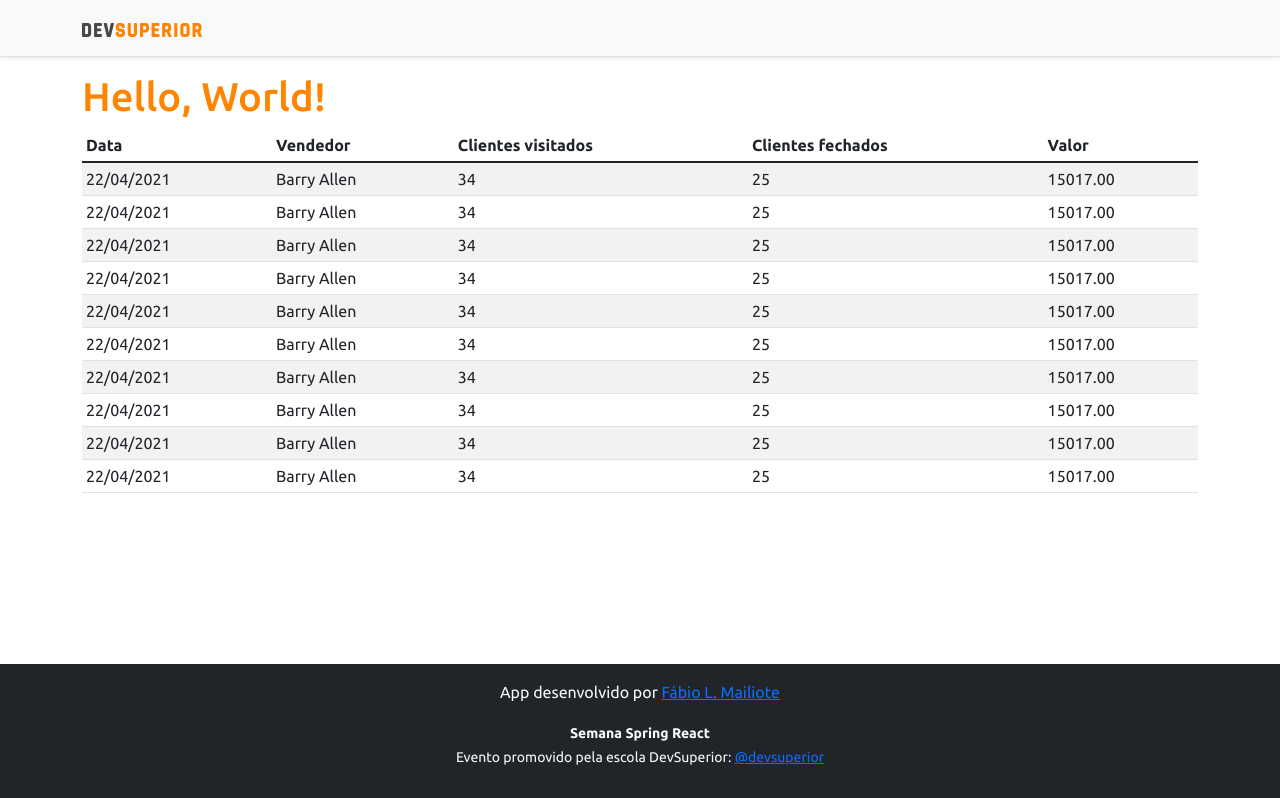
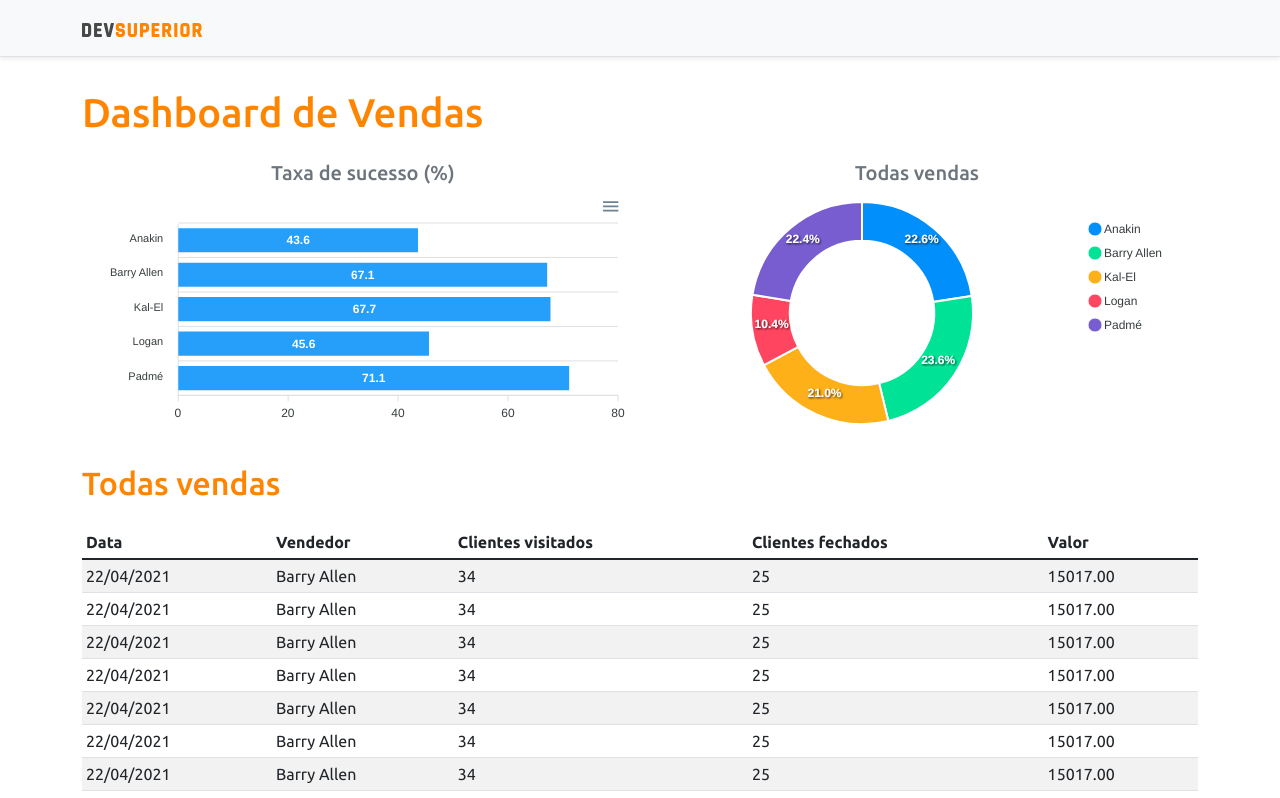
Before and after one commit to fabiomailiote/dsvendas, a React (Create React App) app in the folder frontend/: page / in a window 1280 px wide. Shown: the top 798 px of the page. Built offline with nearby package versions, Linux system fonts and the light colour scheme.

Commit message:
Static charts

```diff
--- a/frontend/package.json
+++ b/frontend/package.json
@@ -14,10 +14,12 @@
     "@types/node": "^16.11.26",
     "@types/react": "^17.0.43",
     "@types/react-dom": "^17.0.14",
+    "apexcharts": "^3.34.0",
     "autoprefixer": "^10.0.2",
     "bootstrap": "^5.1.3",
     "postcss": "^8.1.0",
     "react": "^17.0.2",
+    "react-apexcharts": "^1.4.0",
     "react-dom": "^17.0.2",
     "react-scripts": "5.0.0",
     "svgo": "^2.8.0",
--- a/frontend/src/App.tsx
+++ b/frontend/src/App.tsx
@@ -1,4 +1,6 @@
+import BarChart from "components/BarChart";
 import DataTable from "components/DataTable";
+import DonutChart from "components/DonutChart";
 import Footer from "components/Footer";
 import NavBar from "components/NavBar";
 
@@ -7,7 +9,23 @@
     <>
       <NavBar />
       <div className="container">
-        <h1 className="text-primary">Hello, World!</h1>
+        <h1 className="text-primary py-3">Dashboard de Vendas</h1>
+
+        <div className="row px-3">
+          <div className="col-sm-6">
+            <h5 className="text-center text-secondary">Taxa de sucesso (%)</h5>
+            <BarChart />
+          </div>
+          <div className="col-sm-6">
+            <h5 className="text-center text-secondary">Todas vendas</h5>
+            <DonutChart />
+          </div>
+        </div>
+
+        <div className="py-3">
+          <h2 className="text-primary">Todas vendas</h2>
+        </div>
+
         <DataTable />
       </div>
       <Footer />
--- /dev/null
+++ b/frontend/src/components/BarChart/index.tsx
@@ -0,0 +1,34 @@
+import Chart from 'react-apexcharts';
+
+const BarChart = () => {
+    const options = {
+        plotOptions: {
+            bar: {
+                horizontal: true,
+            }
+        }
+    };
+
+    const mockData = {
+        labels: {
+            categories: ['Anakin', 'Barry Allen', 'Kal-El', 'Logan', 'Padmé']
+        },
+        series: [
+            {
+                name: "% Sucesso",
+                data: [43.6, 67.1, 67.7, 45.6, 71.1]
+            }
+        ]
+    };
+
+    return (
+        <Chart
+            options={{ ...options, xaxis: mockData.labels }}
+            series={mockData.series}
+            type="bar"
+            height="240"
+        />
+    );
+}
+
+export default BarChart;
--- /dev/null
+++ b/frontend/src/components/DonutChart/index.tsx
@@ -0,0 +1,26 @@
+import Chart from 'react-apexcharts';
+
+const DonutChart = () => {
+
+    const mockData = {
+        series: [477138, 499928, 444867, 220426, 473088],
+        labels: ['Anakin', 'Barry Allen', 'Kal-El', 'Logan', 'Padmé']
+    };
+
+    const options = {
+        legend: {
+            show: true
+        }
+    };
+
+    return (
+        <Chart
+            options={{ ...options, labels: mockData.labels }}
+            series={mockData.series}
+            type="donut"
+            height="240"
+        />
+    );
+}
+
+export default DonutChart;
```
Also changed, not shown: 1 other file (tests, documents, lock files or other folders).
